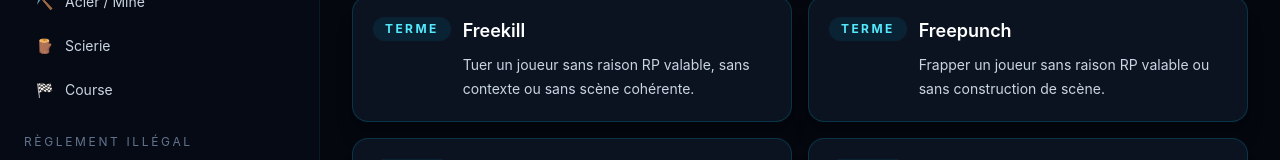
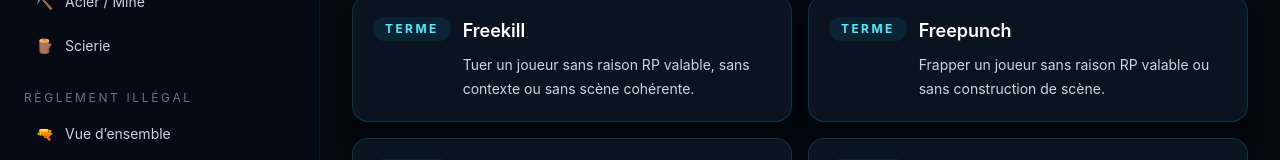
Before and after one commit to AnokIsBack/SIte-Urban-Life, a React (Vite) app: page / in a window 1280 px wide. Shown: the part 586-746 px from the top of the page. Built offline with nearby package versions, Linux system fonts and the light colour scheme.

Commit message:
Update App.jsx

```diff
--- a/src/App.jsx
+++ b/src/App.jsx
@@ -20,7 +20,6 @@ const navGroups = [
       { href: "#peche", label: "Pêche", icon: "🐟" },
       { href: "#acier", label: "Acier / Mine", icon: "⛏️" },
       { href: "#scierie", label: "Scierie", icon: "🪵" },
-      { href: "#course", label: "Course", icon: "🏁" },
     ],
   },
   {
```
